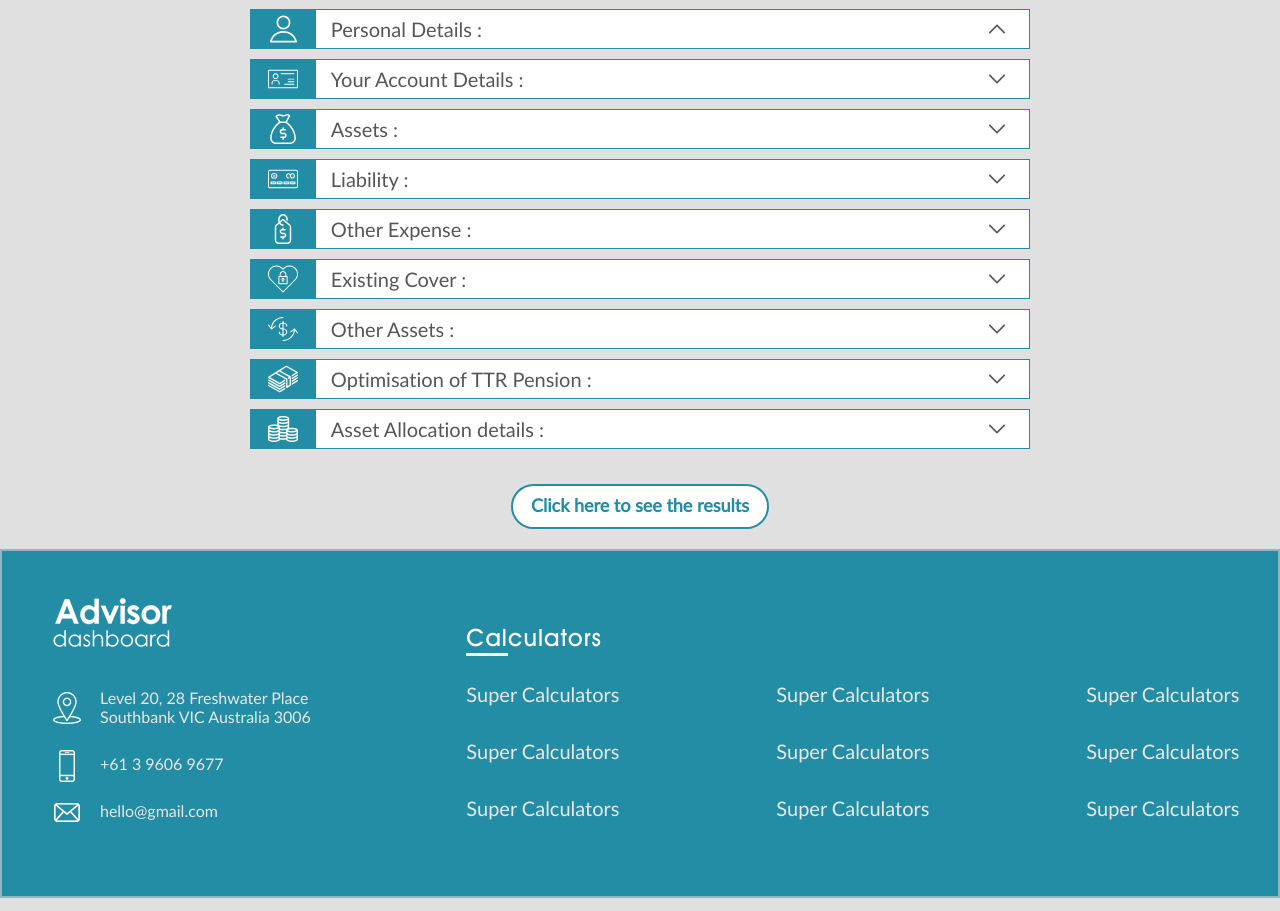
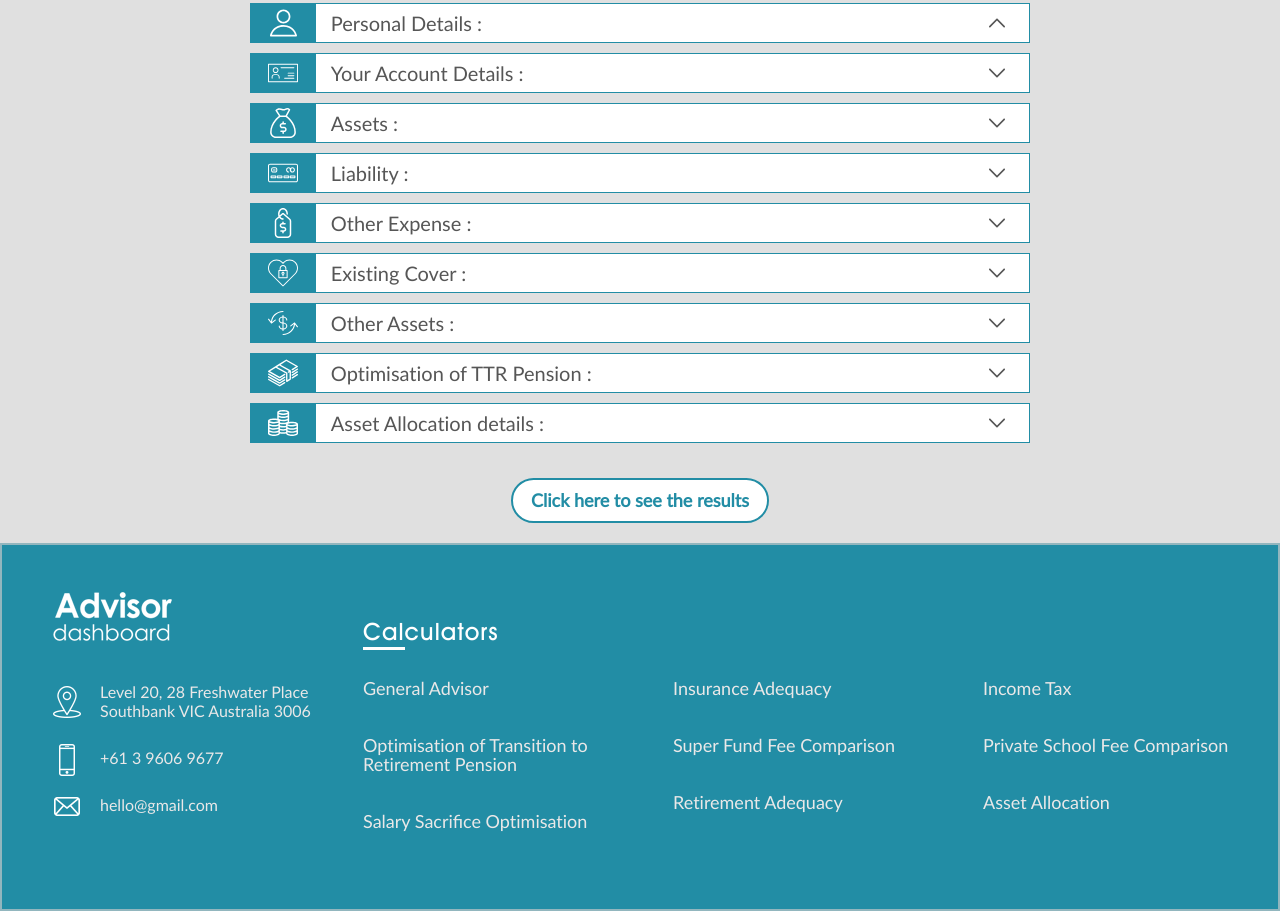
Before and after one commit to oodlesTickoo/advisorDashboard, a plain HTML site: page index.html in a window 1280 px wide. Shown: the part 1171-2082 px from the top of the page. Drawn offline with nearby package versions, Linux system fonts and the light colour scheme; a script that the page names is missing.

Commit message:
changed calculatores name

```diff
--- a/assets/stylesheets/main.css
+++ b/assets/stylesheets/main.css
@@ -801,7 +801,7 @@ a:visited {
 }
 
 .calc-section p {
-    font-size: 20px;
+    font-size: 18px;
     margin-bottom: 38px;
 }
 
--- a/index.html
+++ b/index.html
@@ -2,7 +2,7 @@
 <html lang="en">
 
 <head>
-    <title>Test2</title>
+    <title>Advisor Dashboard</title>
     <meta charset="utf-8">
     <meta name="viewport" content="initial-scale=1, maximum-scale=1, user-scalable=no, width=device-width">
     <!-- CSS -->
@@ -133,8 +133,8 @@
             <div class="row page-content" id="inputs">
                 <div class="col-xs-12 col-sm-12">
                     <div class="row" style="padding-left: 20%;padding-right: 20%;text-align: left; text-transform: uppercase; font-family: LatoRegular;padding-top: 2%;">
-                        <h1 style="font-size: 40px;">General Advisor Calculator</h1>
-                        <p>Use this calculator to analyse your overall financial position. This will assist your advisor to generate a statement of advice.</p>
+                        <h1 style="font-size: 35px;">General Advisor Calculator</h1>
+                        <p style="text-transform: initial; font-size: 15px">Use this calculator to analyse your overall financial position. This will assist your advisor to generate a statement of advice.</p>
                     </div>
                     <form class="ttrForm" name="forms.ttrForm" ng-submit="calculatePdf();" novalidate>
                         <div class="row boxes tell-us" id="tell-us">
@@ -3399,7 +3399,7 @@
         <div class="footer-nav">
             <div class="container-fluid">
                 <div class="row">
-                    <div class="col-lg-4 col-md-4 col-sm-4 col-xs-4 col">
+                    <div class="col-lg-3 col-md-3 col-sm-3 col-xs-3 col">
 						<a href="#"><img src="assets/images/Footer_Logo.png"></a>
                         <ul class="contact">
                             <li>
@@ -3421,39 +3421,39 @@
                         <ul class="calc-section">
                             <h4>Calculators</h4>
                             <li>
-                                <p>Super Calculators</p>
+                                <p>General Advisor</p>
                             </li>
                             <li>
-                                <p>Super Calculators</p>
+                                <p>Optimisation of Transition to Retirement Pension</p>
                             </li>
                             <li>
-                                <p>Super Calculators</p>
+                                <p>Salary Sacrifice Optimisation</p>
                             </li>
                         </ul>
                     </div>
                     <div class="col-lg-3 col-md-3 col-sm-3 col-xs-3 col">
                         <ul class="calc-section calc-list-name">
                             <li>
-                                <p>Super Calculators</p>
+                                <p>Insurance Adequacy</p>
                             </li>
                             <li>
-                                <p>Super Calculators</p>
+                                <p>Super Fund Fee Comparison</p>
                             </li>
                             <li>
-                                <p>Super Calculators</p>
+                                <p>Retirement Adequacy</p>
                             </li>
                         </ul>
                     </div>
-					<div class="col-lg-2 col-md-2 col-sm-2 col-xs-2 col">
+					<div class="col-lg-3 col-md-3 col-sm-3 col-xs-3 col">
                         <ul class="calc-section calc-list-name">
                             <li>
-                                <p>Super Calculators</p>
+                                <p>Income Tax</p>
                             </li>
                             <li>
-                                <p>Super Calculators</p>
+                                <p>Private School Fee Comparison</p>
                             </li>
                             <li>
-                                <p>Super Calculators</p>
+                                <p>Asset Allocation</p>
                             </li>
                         </ul>
                     </div>
```
